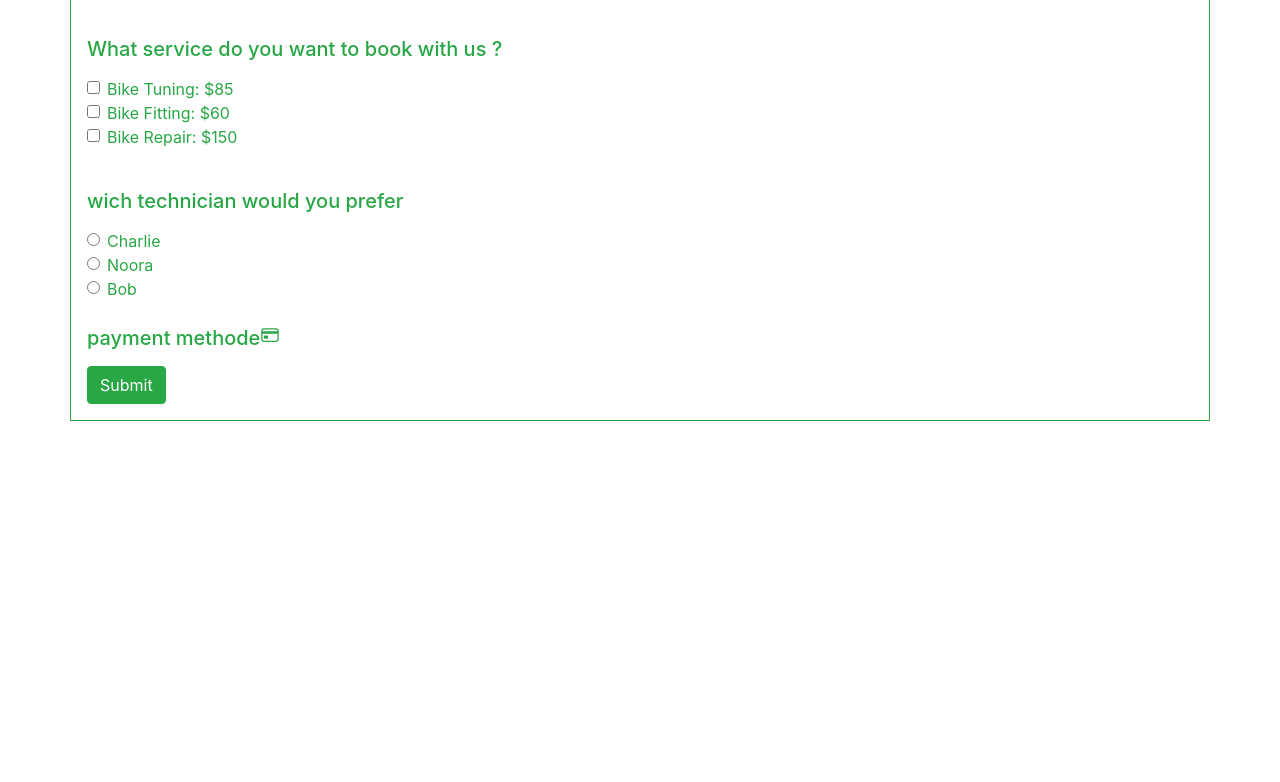
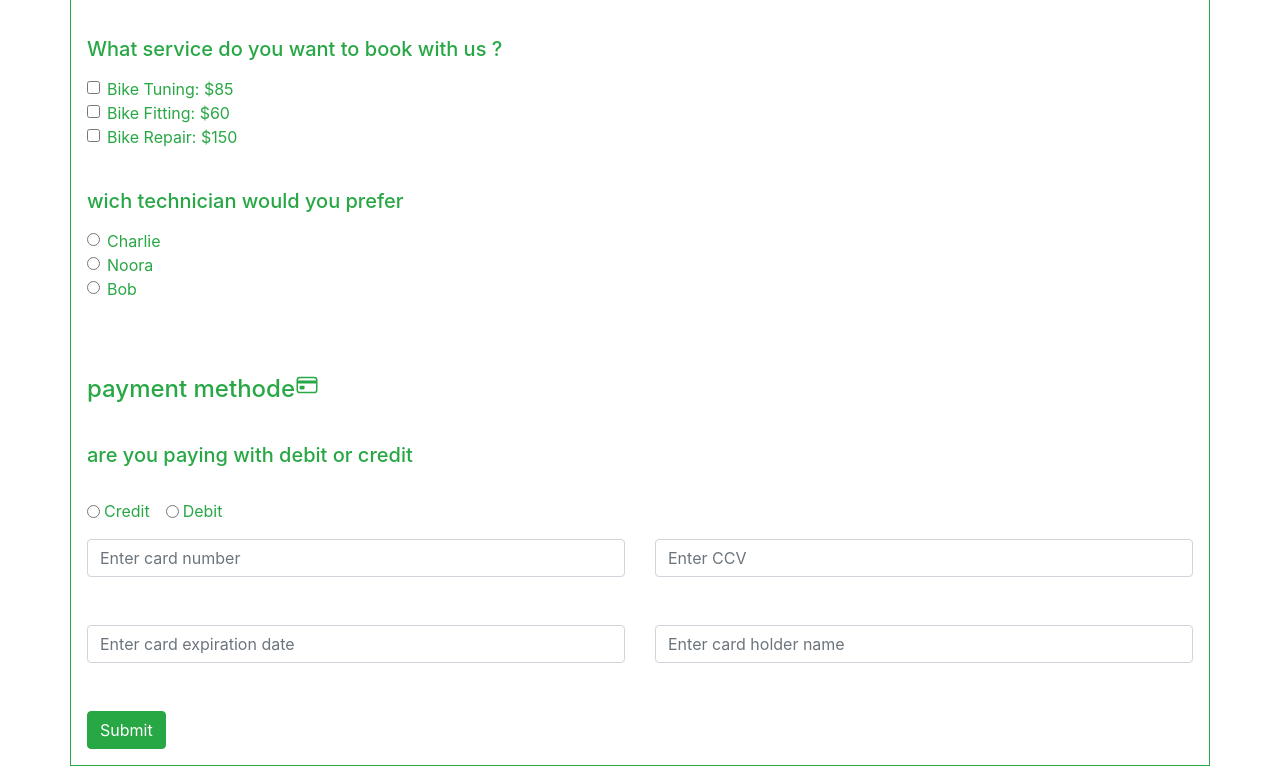
Before and after one commit to SEG3125-A/groupe4_labo4, a plain HTML site: page LABO_4/index.html in a window 1280 px wide. Shown: the part 2740-3522 px from the top of the page. Before the commit the page ends 3177 px from the top, so only its background shows below. Drawn offline with nearby package versions, Linux system fonts and the light colour scheme.

Commit message:
payment methode

```diff
--- a/LABO_4/index.html
+++ b/LABO_4/index.html
@@ -285,16 +285,51 @@
         <div>
             <br>
         </div>
+        <br><br>
 
+        <!--payment-->
+        <div>
+            <label><h4>payment methode<ion-icon name="card-outline"></ion-icon></h4></label><br><br>
+        </div>
         <!--payment methode-->
-        <div>
-            <label><h5>payment methode<ion-icon name="card-outline"></ion-icon></h5></label><br>
-        </div>
+        <label><h5>are you paying with debit or credit</h5></label>
 
+        <form class="form-inline" action="/action_page.php">
+
+
+            <label class="form-check-label">
+                <input type="radio" class="form-check-input" name="optradio">Credit
+              </label>
+              <label class="form-check-label m-3">
+                <input type="radio" class="form-check-input" name="optradio">Debit
+              </label>
+          </form>
+
+          <form>
+            <div class="row">
+              <div class="col">
+                <input type="text" class="form-control" id="email" placeholder="Enter card number" name="cardNumber">
+              </div>
+              <div class="col">
+                <input type="password" class="form-control" placeholder="Enter CCV" name="CCV">
+              </div>
+            </div>
+          </form>
+          <br><br>
+          <form>
+            <div class="row">
+              <div class="col">
+                <input type="text" class="form-control" id="email" placeholder="Enter card expiration date" name="ExpDate">
+              </div>
+              <div class="col">
+                <input type="password" class="form-control" placeholder="Enter card holder name" name="CHName">
+              </div>
+            </div>
+          </form>
      </div>
 
 
-
+        <br><br>
     <div class="justify-content-center align-items-center">
         <button type="submit" class="btn btn-success">Submit</button>
     </div>
```
